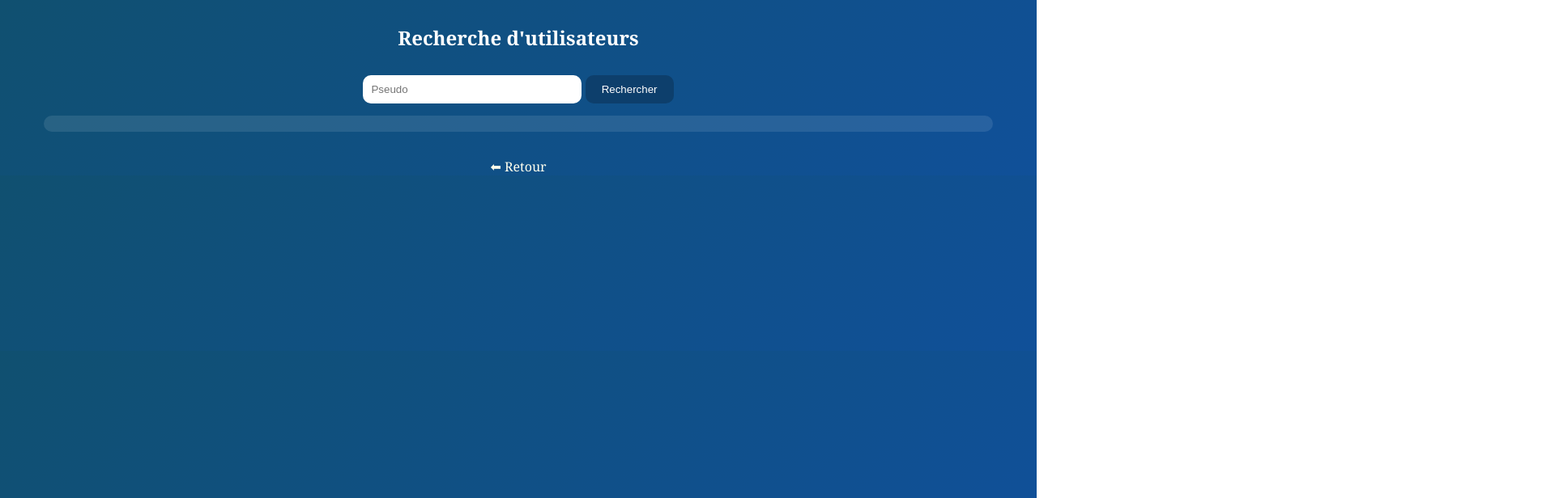
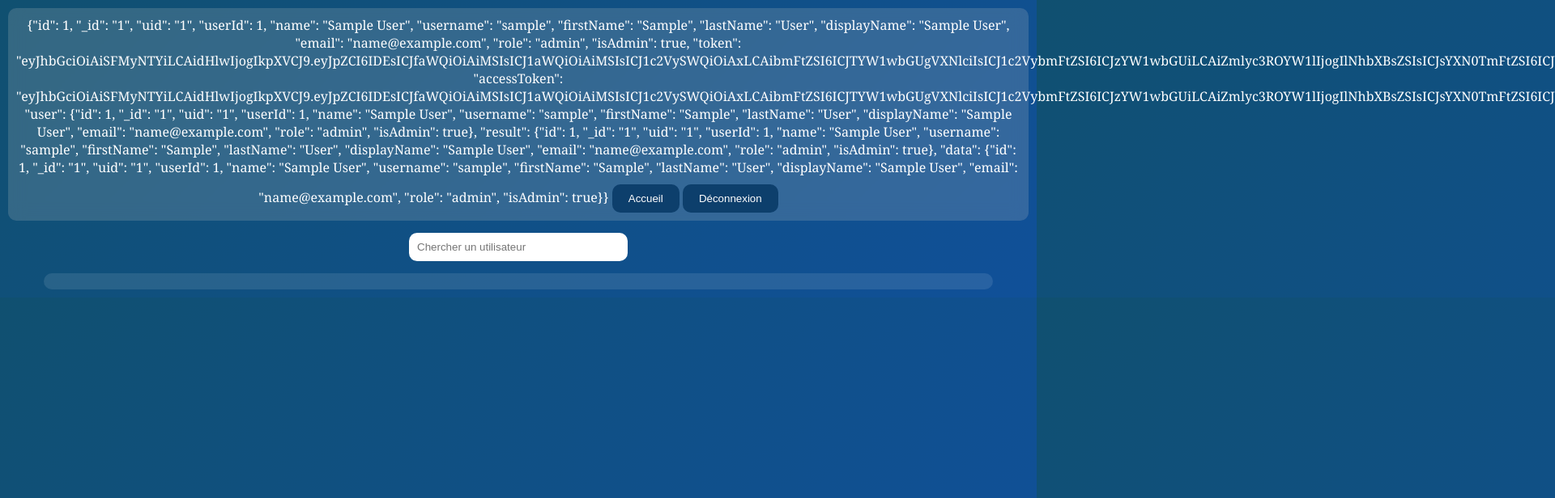
Before and after one commit to Exau2010/Discussion-, a website: page search.html in a window 1280 px wide. Shown: the top 616 px of the page at 81% size, 1920 px wide, since content can reach past the window. Drawn offline with nearby package versions, Linux system fonts and the light colour scheme; no server answers; sample sign-in values are in the browser's storage.

Commit message:
Update search.html

```diff
--- a/search.html
+++ b/search.html
@@ -1,13 +1,22 @@
 <!DOCTYPE html>
-<html>
-<head><meta charset="UTF-8"><title>Recherche</title>
-<link rel="stylesheet" href="style.css"></head>
+<html lang="fr">
+<head>
+<meta charset="UTF-8">
+<title>Recherche utilisateurs</title>
+<link rel="stylesheet" href="style.css">
+</head>
 <body>
-<h2>Recherche d'utilisateurs</h2>
-<input id="searchInput" placeholder="Pseudo">
-<button onclick="searchUser()">Rechercher</button>
-<div id="searchResults"></div>
-<br><a href="home.html">⬅ Retour</a>
+<header>
+  <span id="user"></span>
+  <button onclick="goHome()">Accueil</button>
+  <button onclick="logout()">Déconnexion</button>
+</header>
+
+<section>
+  <input type="text" id="searchInput" placeholder="Chercher un utilisateur">
+  <ul id="searchResults"></ul>
+</section>
+
 <script src="/socket.io/socket.io.js"></script>
 <script src="script.js"></script>
 </body>
```
